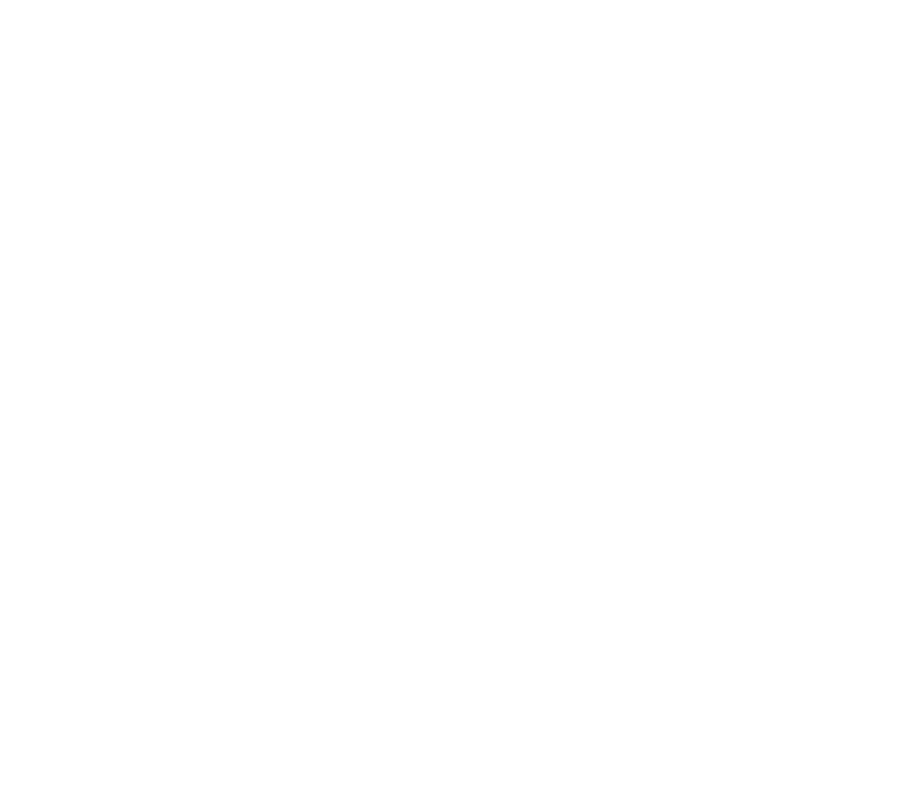
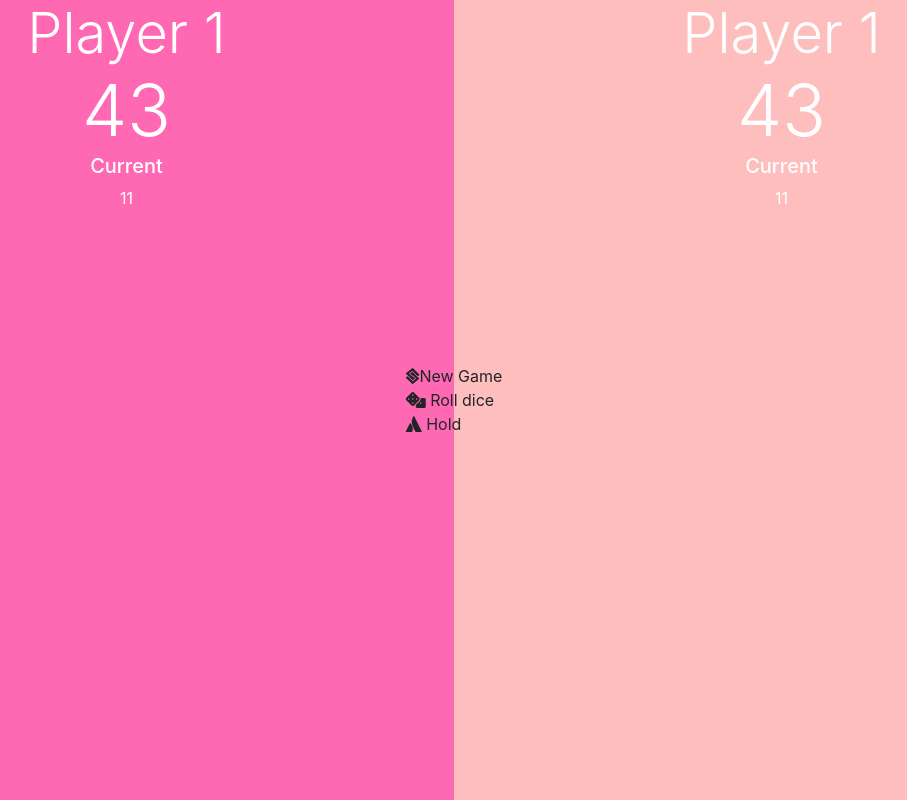
Before and after one commit to Pawan16123/jschmed_js, a plain HTML site: page dicegame/index.html in a window 1280 px wide. Shown: the whole page, without its empty margins (186-1093 px from the left). Drawn offline with nearby package versions, Linux system fonts and the light colour scheme.

Commit message:
15mins done

```diff
--- a/dicegame/assets/styles/main.css
+++ b/dicegame/assets/styles/main.css
@@ -0,0 +1,25 @@
+html,body{
+    width: 100%;
+    height: 100%;
+    overflow: hidden;
+    /* position: relative; */
+}
+.screen-one{
+    height: 100vh;
+    background-color: hotpink;
+    text-align: center;
+    color: white;
+}
+.screen-two{
+    height:  100vh;
+    background-color: rgb(255, 190, 190);
+    text-align: center;
+    color: white;
+}
+
+.center-section{
+    position: absolute;
+    top : 50%;
+    left: 50%;
+    transform    : translate(-50%, -50%);
+}
--- a/dicegame/index.html
+++ b/dicegame/index.html
@@ -7,6 +7,9 @@
 
     <!-- Bootstrap CSS -->
     <link rel="stylesheet" href="https://stackpath.bootstrapcdn.com/bootstrap/4.4.1/css/bootstrap.min.css" integrity="sha384-Vkoo8x4CGsO3+Hhxv8T/Q5PaXtkKtu6ug5TOeNV6gBiFeWPGFN9MuhOf23Q9Ifjh" crossorigin="anonymous">
+    <!-- fontawesome  -->
+    <link rel="stylesheet" href="https://use.fontawesome.com/releases/v5.8.1/css/all.css" integrity="sha384-50oBUHEmvpQ+1lW4y57PTFmhCaXp0ML5d60M1M7uH2+nqUivzIebhndOJK28anvf" crossorigin="anonymous">
+
 
     <link rel="stylesheet" href="./assets/styles/main.css">
 
@@ -17,8 +20,38 @@
     <!-- <h1 class="text-success">Dice Game</h1> -->
 
     <div class="screen-split">
-      <div class="screen-one col-md-6"></div>
-      <div class="screen-one col-md-6"></div>
+      <div class="row">
+
+        <div class="screen-one col-6">
+          <div class="player-id">
+            <div class="display-4">Player 1</div>
+            <div class="display-3">43</div>
+          </div>
+
+          <div class="score">
+            <h5>Current</h5>
+            <div class="score1">11</div>
+          </div>
+        </div>
+        <div class="screen-two col-6">
+          <div class="player-id">
+            <div class="display-4">Player 1</div>
+            <div class="display-3">43</div>
+          </div>
+          <div class="score">
+            <h5>Current</h5>
+            <div class="score1">11</div>
+          </div>
+
+
+        </div>
+
+        <div class="center-section">
+          <div class="new-game"><i class="fab fa-staylinked"></i>New Game</div>
+          <div class="dice"><i class="fas fa-dice"></i> Roll dice</div>
+          <div class="hold"><i class="fab fa-atlassian"></i> Hold</div>
+        </div>
+      </div>
     </div>
 
     <!-- Optional JavaScript -->
```
